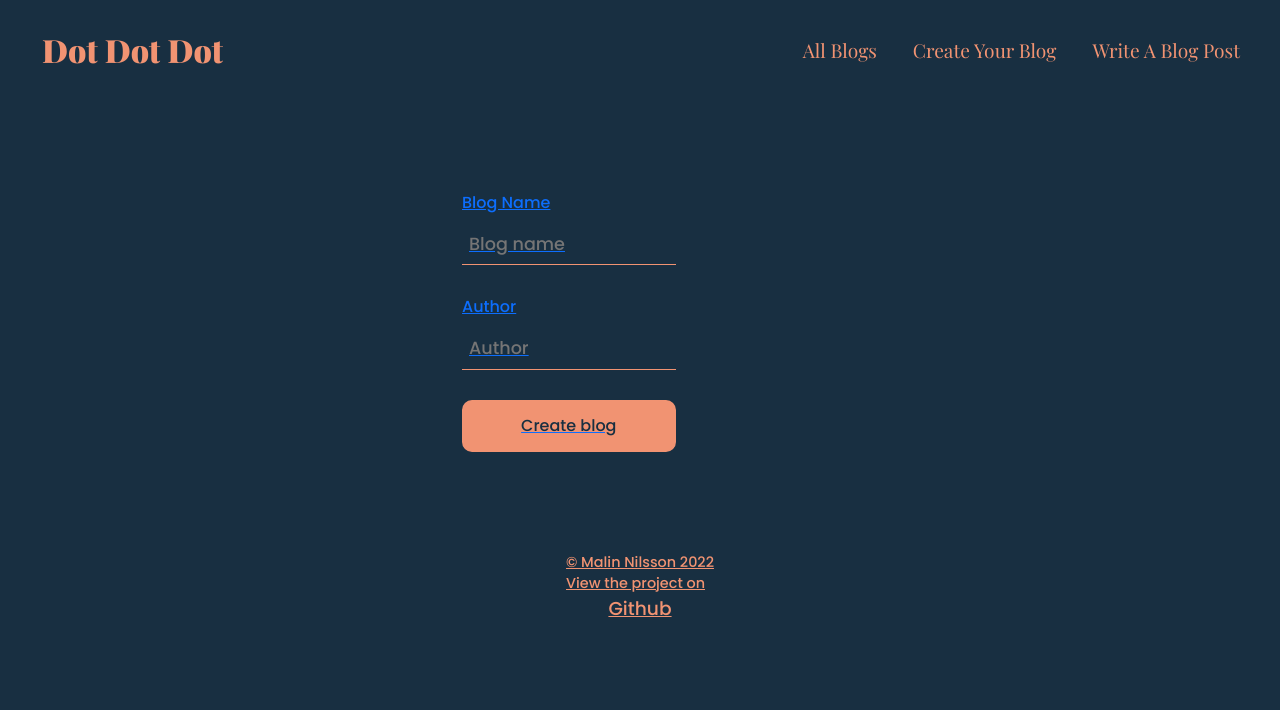
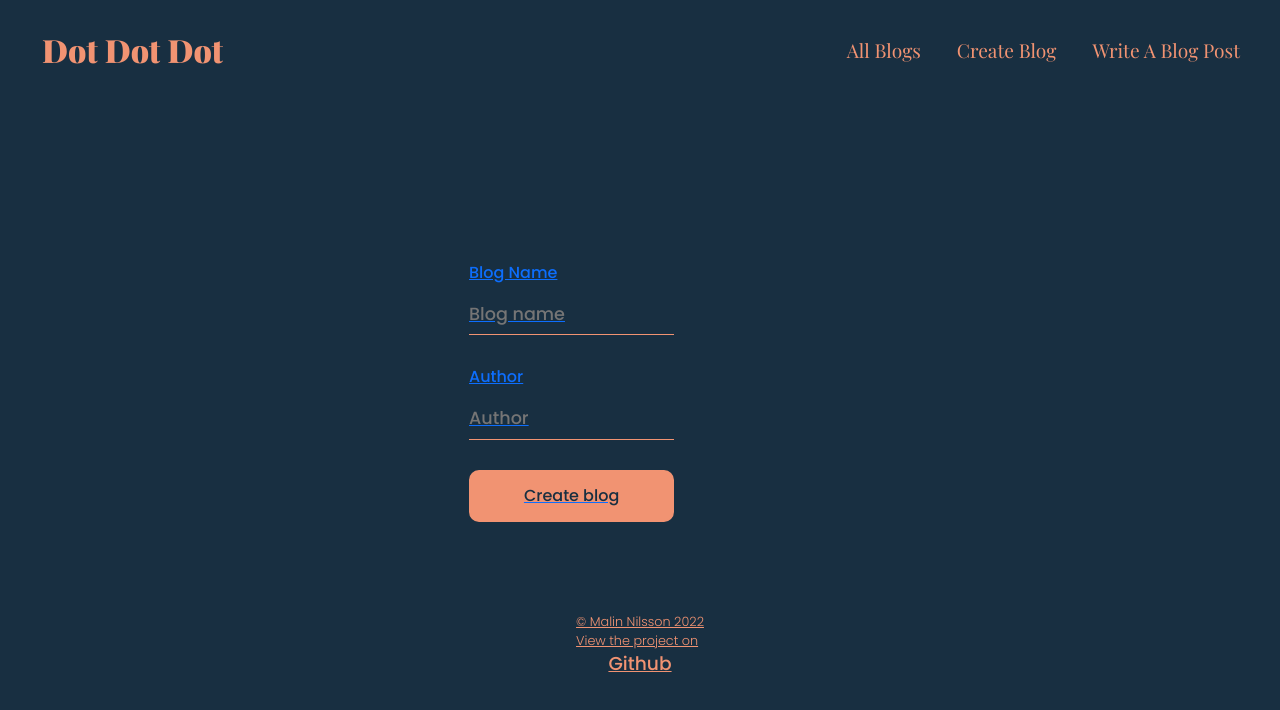
Before and after one commit to malin-nilsson/TypeScript-Blog, a website built with Parcel: page src/index.html in a window 1280 px wide. Built offline with nearby package versions, Linux system fonts and the light colour scheme; a web font is replaced by a local one.

Commit message:
Fixed padding on inputs + font size in navbar

```diff
--- a/src/index.html
+++ b/src/index.html
@@ -30,7 +30,7 @@
                         <a class="nav-link" href="pages/blogs.html">All Blogs</a>
                     </li>
                     <li class="nav-item">
-                        <a class="nav-link" href="index.html">Create Your Blog</a>
+                        <a class="nav-link" href="index.html">Create Blog</a>
                     </li>
                     <li class="nav-item">
                         <a class="nav-link" href="pages/newpost.html">Write A Blog Post</a>
--- a/src/scss/elements/blogpost-form.scss
+++ b/src/scss/elements/blogpost-form.scss
@@ -47,7 +47,7 @@
 
         @include mixins.desktop-only {
             width: 100%;
-            padding: 10px;
+            padding: 10px 0px;
             font-size: 1.1rem;
         }
     }
--- a/src/scss/elements/content.scss
+++ b/src/scss/elements/content.scss
@@ -18,7 +18,7 @@
     @include mixins.desktop-only {
         width: 50%;
         margin: 0 auto;
-        padding: 60px 0px;
+        padding: 130px 0px 50px;
     }
 
     h1 {
@@ -54,7 +54,7 @@
             }
 
             @include mixins.desktop-only {
-                padding: 7px;
+                padding: 7px 0px;
                 font-size: 1.1rem;
             }
         }
--- a/src/scss/elements/footer.scss
+++ b/src/scss/elements/footer.scss
@@ -8,9 +8,10 @@ footer {
 
     span {
         padding: 0px;
-        margin: 0;
-        font-size: 0.9rem;
+        margin: 0px;
         display: block;
+        font-size: 0.8rem;
+        font-weight: 300;
     }
 
     a {
--- a/src/scss/elements/navigation.scss
+++ b/src/scss/elements/navigation.scss
@@ -34,7 +34,7 @@ background-color: #182F41;;
 }
 
 .nav-item {
-    font-size: 1.1rem;
+    font-size: 1.3rem;
 
     &:hover {
         text-decoration: underline;
```
Also changed, not shown: src/pages/blog.html (+1 -1 lines), src/pages/blogs.html (+1 -1 lines), src/pages/newpost.html (+1 -1 lines).
